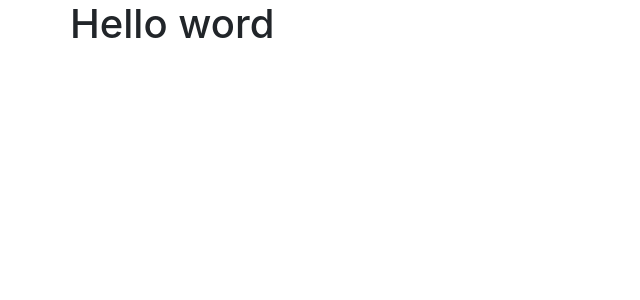
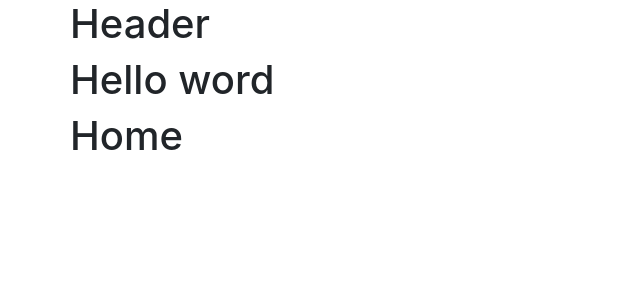
Before and after one commit to apktool/LearnReactJS, a React (Create React App) app in the folder rails365/chapter3/: page / in a window 1280 px wide. Shown: the top 300 px of the page, without its empty margins (0-640 px from the left). Built offline with nearby package versions, Linux system fonts and the light colour scheme.

Commit message:
Multi-Component

```diff
--- a/rails365/chapter3/src/App.js
+++ b/rails365/chapter3/src/App.js
@@ -1,6 +1,7 @@
 import React, {Component} from 'react';
-import logo from './logo.svg';
-import './App.css';
+
+import Header from './components/Header';
+import Home from './components/Home';
 
 class App extends Component {
     render() {
@@ -8,7 +9,17 @@
             <div className="container">
                 <div className="row">
                     <div className="col-xs-1 col-xs-offset-11">
+                        <Header/>
+                    </div>
+                </div>
+                <div className="row">
+                    <div className="col-xs-1 col-xs-offset-11">
                         <h1>Hello word</h1>
+                    </div>
+                </div>
+                <div className="row">
+                    <div className="col-xs-1 col-xs-offset-11">
+                        <Home/>
                     </div>
                 </div>
             </div>
--- /dev/null
+++ b/rails365/chapter3/src/components/Header.js
@@ -0,0 +1,15 @@
+import React, {Component} from 'react';
+
+export default class Header extends Component {
+    render() {
+        return (
+            <div className="container">
+                <div className="row">
+                    <div className="col-xs-1 col-xs-offset-11">
+                        <h1>Header</h1>
+                    </div>
+                </div>
+            </div>
+        );
+    }
+}
--- /dev/null
+++ b/rails365/chapter3/src/components/Home.js
@@ -0,0 +1,15 @@
+import React, {Component} from 'react';
+
+export default class Home extends Component {
+    render() {
+        return (
+            <div className="container">
+                <div className="row">
+                    <div className="col-xs-1 col-xs-offset-11">
+                        <h1>Home</h1>
+                    </div>
+                </div>
+            </div>
+        );
+    }
+}
```
